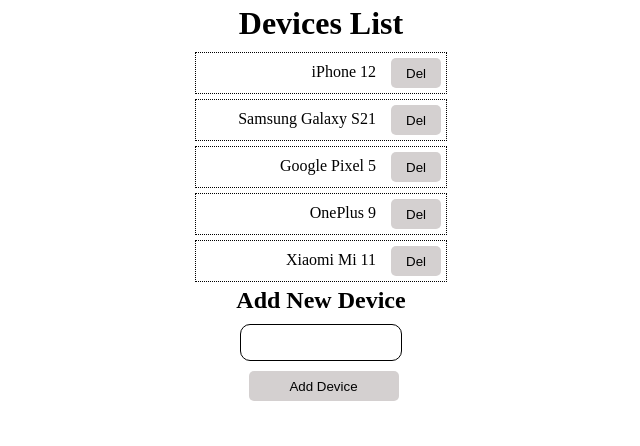
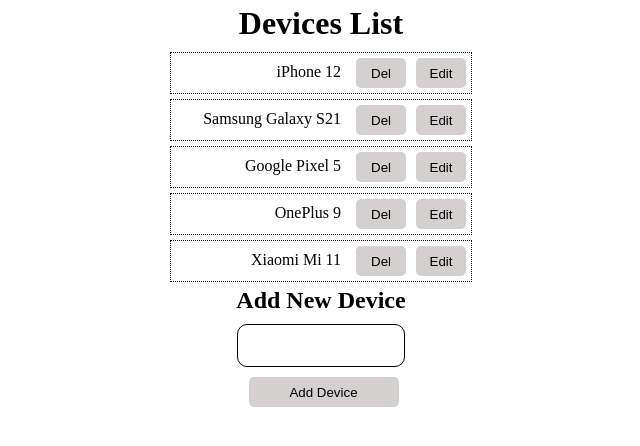
Before and after one commit to his984/tarmeez-react-course, a React (Create React App) app: page / in a window 1280 px wide. Shown: the top 446 px of the page, without its empty margins (319-959 px from the left). Built offline with nearby package versions, Linux system fonts and the light colour scheme.

Commit message:
Add Edit button (Edit item in array)

```diff
--- a/src/App.css
+++ b/src/App.css
@@ -20,9 +20,11 @@
   height: 25px;
   border-radius: 10px;
   border: solid 1px black;
-  padding: 5px;
+  padding: 8px;
   margin: 5px;
+  font-size: 16px;
 }
+
 button {
   height: 30px;
   width: 150px;
@@ -36,7 +38,7 @@
   margin: 10px;
 }
 .items {
-  width: 250px;
+  width: 300px;
   display: flex;
   justify-content: flex-end;
   border: dotted 1px black;
--- a/src/App.js
+++ b/src/App.js
@@ -25,17 +25,37 @@
   // New device input
   const [newDeviceName, setNewDeviceName] = useState("");
 
-  // Function to handle adding new device
-  function handleAddNewDevice() {
+  // Device being edited
+  const [editingDevice, setEditingDevice] = useState(null);
+
+  // Function to handle adding or updating a device
+  function handleAddOrUpdateDevice() {
     if (newDeviceName.trim() !== "") {
-      setDevices((prevDevices) => [...prevDevices, newDeviceName]);
-      setNewDeviceName(""); // Clear input field after adding
+      if (editingDevice !== null) {
+        // Update the existing device
+        setDevices((prevDevices) =>
+          prevDevices.map((device) =>
+            device === editingDevice ? newDeviceName : device
+          )
+        );
+        setEditingDevice(null); // Reset editing mode
+      } else {
+        // Add new device
+        setDevices((prevDevices) => [...prevDevices, newDeviceName]);
+      }
+      setNewDeviceName(""); // Clear input field after adding or updating
     }
   }
 
   // Function to handle deleting a device
   function handleDeleteDevice(deviceToDelete) {
     setDevices(devices.filter((device) => device !== deviceToDelete));
+  }
+
+  // Function to handle editing a device
+  function handleEditDevice(device) {
+    setNewDeviceName(device); // Set input field to the device name
+    setEditingDevice(device); // Set the device to be edited
   }
 
   // Devices list
@@ -50,6 +70,14 @@
         >
           Del
         </button>
+        {/* Edit Button */}
+        <button
+          style={{ width: "50px" }}
+          type="button"
+          onClick={() => handleEditDevice(device)}
+        >
+          Edit
+        </button>
       </div>
     );
   });
@@ -59,15 +87,15 @@
       <h1>Devices List</h1>
       <div>{devicesList}</div>
 
-      <h2>Add New Device</h2>
+      <h2>{editingDevice ? "Edit Device" : "Add New Device"}</h2>
       <input
         type="text"
         value={newDeviceName}
         onChange={(e) => setNewDeviceName(e.target.value)}
       />
 
-      <button onClick={handleAddNewDevice} style={{ marginLeft: "10px" }}>
-        Add Device
+      <button onClick={handleAddOrUpdateDevice} style={{ marginLeft: "10px" }}>
+        {editingDevice ? "Update Device" : "Add Device"}
       </button>
     </div>
   );
```
